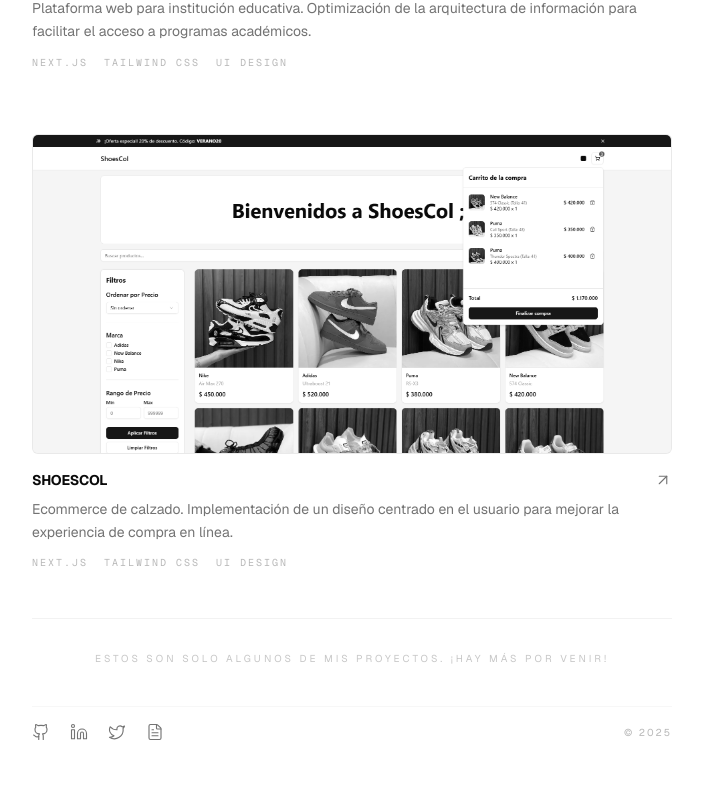
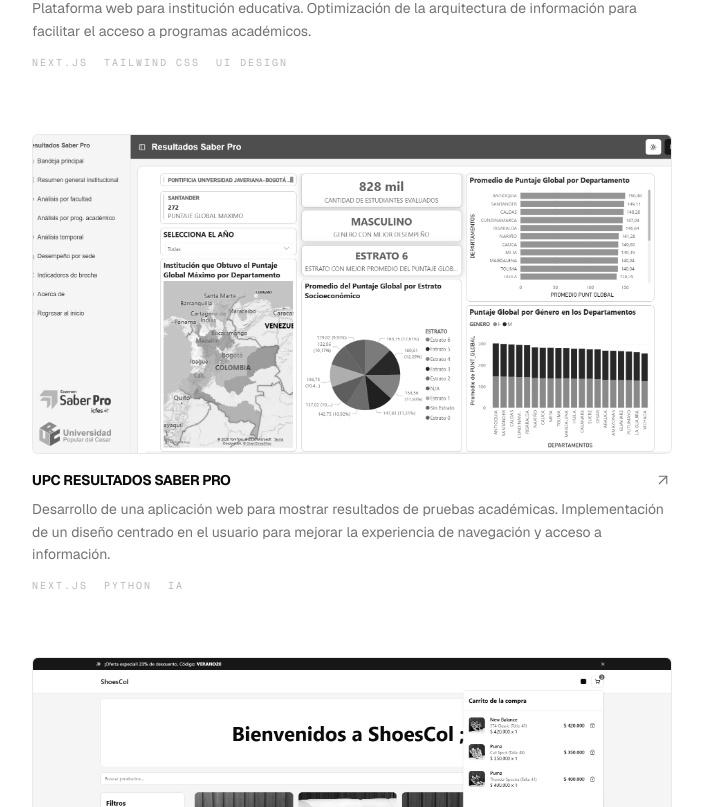
Before and after one commit to angelstchavez/angel-chavez, a Next.js app: page /projects in a window 1280 px wide. Shown: the part 1133-1940 px from the top of the page, without its empty margins (288-991 px from the left). Before the commit the page ends 1890 px from the top, so only its background shows below. Built offline with nearby package versions, Linux system fonts and the light colour scheme.

Commit message:
feat: refactor code structure for improved readability and maintainability

```diff
--- a/app/projects/page.tsx
+++ b/app/projects/page.tsx
@@ -5,6 +5,7 @@ import { ArrowLeft, ArrowUpRight } from "lucide-react";
 import alphaware from "@/components/images/alphaware.png";
 import systemcenter from "@/components/images/systemcenter.png";
 import shoescol from "@/components/images/shoescol.png";
+import upcboard from "@/components/images/upcboard.png";
 
 const projects = [
   {
@@ -22,6 +23,14 @@ const projects = [
     tags: ["Next.js", "Tailwind CSS", "UI Design"],
     image: systemcenter,
     url: "https://systemcenter.edu.co/",
+  },
+  {
+    title: "UPC Resultados Saber Pro",
+    description:
+      "Desarrollo de una aplicación web para mostrar resultados de pruebas académicas. Implementación de un diseño centrado en el usuario para mejorar la experiencia de navegación y acceso a información.",
+    tags: ["Next.js", "Python", "IA"],
+    image: upcboard,
+    url: "https://upc-board.vercel.app",
   },
   {
     title: "Shoescol",
```
Also changed, not shown: components/images/upcboard.png (added).
